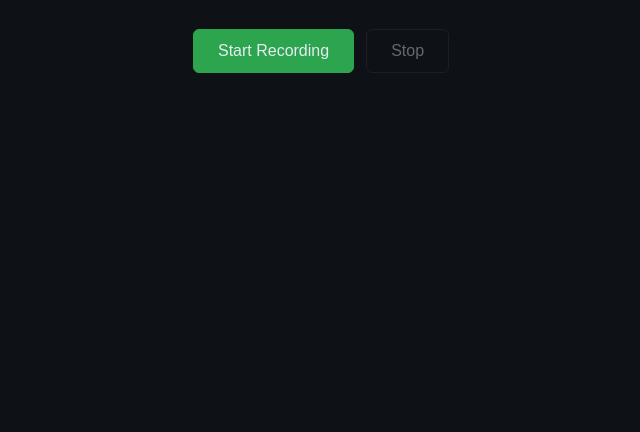
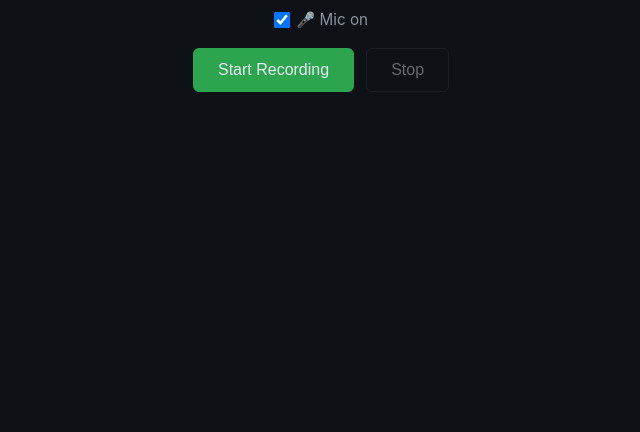
Before and after one commit to toyinogun/mool, a website: page app/src/public/index.html in a window 1280 px wide. Shown: the part 368-800 px from the top of the page, without its empty margins (319-959 px from the left). Drawn offline with Linux system fonts and the light colour scheme.

Commit message:
feat(ui): add mic-on toggle to Recorder page
Adds a checkbox above the Start button (default checked). The toggle
owns its own checked state in the DOM; the adapter will read its
value at click time and embed it in the StartClicked event payload.

```diff
--- a/app/src/public/index.html
+++ b/app/src/public/index.html
@@ -10,6 +10,13 @@
     <main class="container">
       <h1>Mool</h1>
       <p class="tagline">Record your screen and share a link.</p>
+
+      <div class="mic-toggle">
+        <label>
+          <input type="checkbox" id="mic-enabled" checked />
+          🎤 Mic on
+        </label>
+      </div>
 
       <div class="controls">
         <button id="start" class="primary" type="button">Start Recording</button>
--- a/app/src/public/styles.css
+++ b/app/src/public/styles.css
@@ -55,3 +55,27 @@ button.primary:hover:not(:disabled) { background: var(--primary-hover); }
 video { width: 100%; max-height: 80vh; border-radius: 8px; background: #000; }
 .footer { margin-top: 1rem; color: var(--muted); }
 .footer a { color: var(--muted); }
+
+.mic-toggle {
+  margin-bottom: 1rem;
+  color: var(--muted);
+  font-size: 0.95rem;
+}
+.mic-toggle label {
+  display: inline-flex;
+  align-items: center;
+  gap: 0.4rem;
+  cursor: pointer;
+  user-select: none;
+}
+.mic-toggle input[type="checkbox"] {
+  width: 1rem;
+  height: 1rem;
+  margin: 0;
+  cursor: pointer;
+}
+.mic-toggle input[type="checkbox"]:disabled,
+.mic-toggle label:has(input:disabled) {
+  cursor: not-allowed;
+  opacity: 0.4;
+}
```
